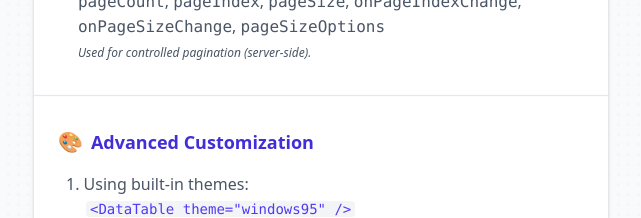
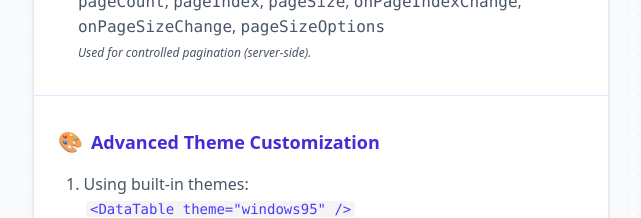
Before and after one commit to stevesarmiento/solana-ui-component, a React (Vite) app: page / in a window 1280 px wide. Shown: the part 3740-3958 px from the top of the page, without its empty margins (319-960 px from the left). Built offline with nearby package versions, Linux system fonts and the light colour scheme.

Commit message:
chore: copy nit

```diff
--- a/src/App.tsx
+++ b/src/App.tsx
@@ -472,7 +472,7 @@ function UserTable() {
 
             {/* Theme Customization */}
             <h4 className="text-lg font-semibold text-indigo-700 mb-4 flex items-center">
-              <IconTheme /> <span className="ml-2">Advanced Customization</span>
+              <IconTheme /> <span className="ml-2">Advanced Theme Customization</span>
             </h4>
             <div className="mb-8">
               <ol className="list-decimal list-inside text-gray-600 pl-2 space-y-2">
```
